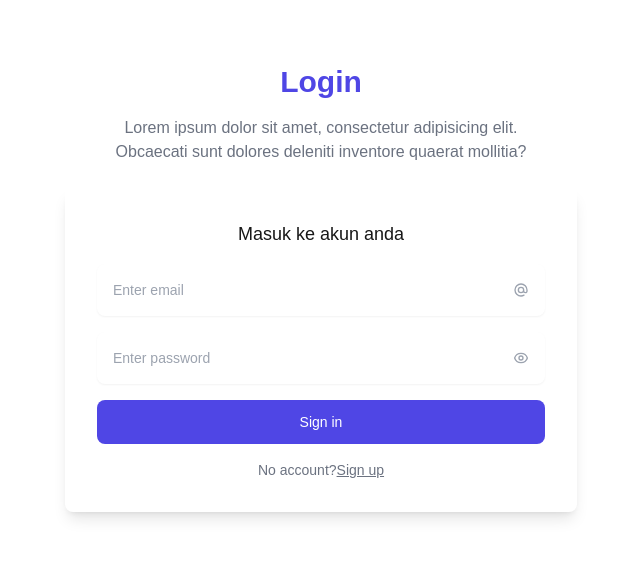
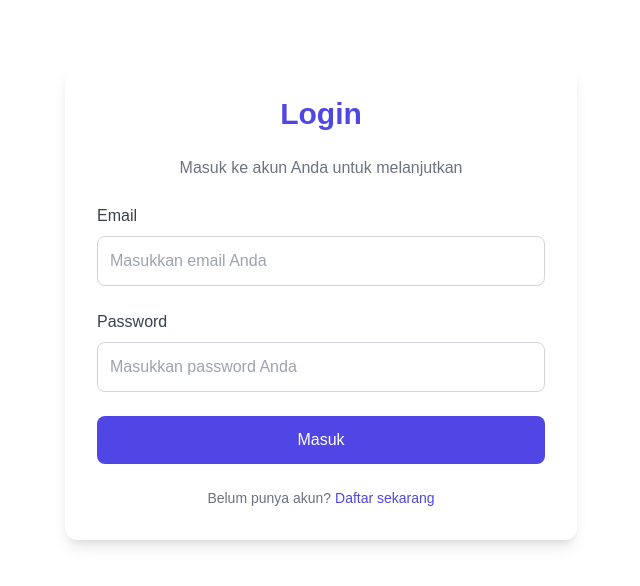
Before and after one commit to hambali-020608/erlcom-web, a Next.js app: page /login in a window 1280 px wide. Shown: the top 586 px of the page, without its empty margins (319-959 px from the left). Built offline with nearby package versions, Linux system fonts and the light colour scheme.

Commit message:
memodifikasi login, signup, card info, dan programs

```diff
--- a/src/app/login/page.jsx
+++ b/src/app/login/page.jsx
@@ -1,147 +1,101 @@
 'use client'
 
-import { useRouter } from "next/navigation"
-import { useState } from "react"
+import { useRouter } from "next/navigation";
+import { useState } from "react";
+import { motion } from "framer-motion";
 
+export default function Login() {
+  const router = useRouter();
+  const [formData, setFormData] = useState({
+    email: "",
+    password: "",
+  });
+  const [message, setMessage] = useState("");
+  const [error, setError] = useState("");
 
-export default function Login(){
-  const router = useRouter()
-  const [formData,setFormData]=useState({
-      email:'',
-      password:''
-  })
-
-  const [message,setMessage]= useState('')
-
-
-  function handleChange(e){
+  function handleChange(e) {
     setFormData({
       ...formData,
-          [e.target.name]:e.target.value
-      })
+      [e.target.name]: e.target.value,
+    });
   }
 
   async function handleSubmit(e) {
-      e.preventDefault()
-      const response = await fetch('/api/auth',{
-          method:'POST',
-          headers:{'Content-Type':'application/json'},
-          body:JSON.stringify(formData)
+    e.preventDefault();
+    setMessage("");
+    setError("");
 
-      })
+    const response = await fetch("/api/auth", {
+      method: "POST",
+      headers: { "Content-Type": "application/json" },
+      body: JSON.stringify(formData),
+    });
 
-      const data = await response.json()
-      if(data.status === 200){
-
-        setMessage(data.message)
-        router.push('/dashboard')
-        return  <div class="p-4 mb-4 text-sm text-green-800 rounded-lg bg-green-50 dark:bg-gray-800 dark:text-green-400" role="alert">
-        <span class="font-medium">{data.message}</span>
-      </div>
-
+    const data = await response.json();
+    if (data.status === 200) {
+      setMessage(data.message);
+      router.push("/dashboard");
+    } else {
+      setError("Email atau password salah");
+    }
   }
 
+  return (
+    <motion.div
+      initial={{ opacity: 0, y: -50 }}
+      animate={{ opacity: 1, y: 0 }}
+      transition={{ duration: 0.5 }}
+      className="mx-auto max-w-screen-xl px-4 py-16 sm:px-6 lg:px-8"
+    >
+      <div className="mx-auto max-w-lg bg-white p-8 rounded-xl shadow-lg space-y-6">
+        <h1 className="text-center text-3xl font-bold text-indigo-600">Login</h1>
+        <p className="text-center text-gray-500">Masuk ke akun Anda untuk melanjutkan</p>
 
-  }
+        {error && (
+          <motion.div
+            initial={{ opacity: 0 }}
+            animate={{ opacity: 1 }}
+            className="p-4 mb-4 text-sm text-red-800 bg-red-100 rounded-lg"
+          >
+            {error}
+          </motion.div>
+        )}
 
-    return(
-        <>
-<div className="mx-auto max-w-screen-xl px-4 py-16 sm:px-6 lg:px-8">
-  <div className="mx-auto max-w-lg">
-    <h1 className="text-center text-2xl font-bold text-indigo-600 sm:text-3xl">Login</h1>
-
-      <p className="mx-auto mt-4 max-w-md text-center text-gray-500">
-        Lorem ipsum dolor sit amet, consectetur adipisicing elit. Obcaecati sunt dolores deleniti
-        inventore quaerat mollitia?
-      </p>
-
-    <form onSubmit={handleSubmit} className="mb-0 mt-6 space-y-4 rounded-lg p-4 shadow-lg sm:p-6 lg:p-8">
-      <p className="text-center text-lg font-medium">Masuk ke akun anda</p>
-
+        <form onSubmit={handleSubmit} className="space-y-6">
           <div>
-        <label htmlFor="email" className="sr-only">Email</label>
-
-        <div className="relative">
+            <label htmlFor="email" className="text-gray-700 font-medium">Email</label>
             <input
               name="email"
               onChange={handleChange}
               type="email"
-            className="w-full rounded-lg border-gray-200 p-4 pe-12 text-sm shadow-sm"
-            placeholder="Enter email"
+              className="w-full rounded-lg border border-gray-300 p-3 mt-2 focus:ring-indigo-500 focus:border-indigo-500"
+              placeholder="Masukkan email Anda"
             />
-
-          <span className="absolute inset-y-0 end-0 grid place-content-center px-4">
-            <svg
-              xmlns="http://www.w3.org/2000/svg"
-              className="size-4 text-gray-400"
-              fill="none"
-              viewBox="0 0 24 24"
-              stroke="currentColor"
-            >
-              <path
-                strokeLinecap="round"
-                strokeLinejoin="round"
-                strokeWidth="2"
-                d="M16 12a4 4 0 10-8 0 4 4 0 008 0zm0 0v1.5a2.5 2.5 0 005 0V12a9 9 0 10-9 9m4.5-1.206a8.959 8.959 0 01-4.5 1.207"
-              />
-            </svg>
-          </span>
-        </div>
           </div>
 
           <div>
-        <label htmlFor="password" className="sr-only">Password</label>
-
-        <div className="relative">
+            <label htmlFor="password" className="text-gray-700 font-medium">Password</label>
             <input
               onChange={handleChange}
               name="password"
               type="password"
-            className="w-full rounded-lg border-gray-200 p-4 pe-12 text-sm shadow-sm"
-            placeholder="Enter password"
+              className="w-full rounded-lg border border-gray-300 p-3 mt-2 focus:ring-indigo-500 focus:border-indigo-500"
+              placeholder="Masukkan password Anda"
             />
-
-          <span className="absolute inset-y-0 end-0 grid place-content-center px-4">
-            <svg
-              xmlns="http://www.w3.org/2000/svg"
-              className="size-4 text-gray-400"
-              fill="none"
-              viewBox="0 0 24 24"
-              stroke="currentColor"
-            >
-              <path
-                strokeLinecap="round"
-                strokeLinejoin="round"
-                strokeWidth="2"
-                d="M15 12a3 3 0 11-6 0 3 3 0 016 0z"
-              />
-              <path
-                strokeLinecap="round"
-                strokeLinejoin="round"
-                strokeWidth="2"
-                d="M2.458 12C3.732 7.943 7.523 5 12 5c4.478 0 8.268 2.943 9.542 7-1.274 4.057-5.064 7-9.542 7-4.477 0-8.268-2.943-9.542-7z"
-              />
-            </svg>
-          </span>
-        </div>
           </div>
 
           <button
             type="submit"
-        className="block w-full rounded-lg bg-indigo-600 px-5 py-3 text-sm font-medium text-white"
+            className="w-full bg-indigo-600 hover:bg-indigo-700 transition text-white font-medium py-3 rounded-lg"
           >
-        Sign in
+            Masuk
           </button>
 
-      <p className="text-center text-sm text-gray-500">
-        No account?
-        <a className="underline" href="/sign-up">Sign up</a>
+          <p className="text-center text-gray-500 text-sm">
+            Belum punya akun? <a className="text-indigo-600 font-medium" href="/sign-up">Daftar sekarang</a>
           </p>
         </form>
       </div>
-</div>
-
-        </>
-
-    )
+    </motion.div>
+  );
 }
--- a/src/app/sign-up/page.jsx
+++ b/src/app/sign-up/page.jsx
@@ -1,169 +1,123 @@
 'use client'
 
-import { useRouter } from "next/navigation"
-import { useState } from "react"
-
+import { useRouter } from "next/navigation";
+import { useState } from "react";
+import { motion } from "framer-motion";
 
 export default function Register() {
-  const router = useRouter()
-  const [formData,setFormData]=useState({
-      name:'',
-      email:'',
-      password:'',
+  const router = useRouter();
+  const [formData, setFormData] = useState({
+    name: "",
+    email: "",
+    password: "",
+  });
+  const [message, setMessage] = useState("");
+  const [error, setError] = useState("");
 
-  })
-
-  const handleChange =(e)=>{
+  function handleChange(e) {
     setFormData({
       ...formData,
-          [e.target.name]:e.target.value
-      })
-
+      [e.target.name]: e.target.value,
+    });
   }
 
-  const handleSubmit = async (e)=>{
+  async function handleSubmit(e) {
+    e.preventDefault();
+    setMessage("");
+    setError("");
 
-      e.preventDefault()
-      const response = await fetch('/api/sign-up',{
-          method:'POST',
-          headers: {'Content-Type':'application/json'},
-          body: JSON.stringify(formData)
-      })
-      const data = await response.json()
-      if(data.status == 200){
-          router.push('/login')
+    const response = await fetch("/api/sign-up", {
+      method: "POST",
+      headers: { "Content-Type": "application/json" },
+      body: JSON.stringify(formData),
+    });
 
+    const data = await response.json();
+    if (data.status === 200) {
+      setMessage("Pendaftaran berhasil! Mengarahkan ke halaman login...");
+      setTimeout(() => router.push("/login"), 2000);
+    } else {
+      setError("Terjadi kesalahan, silakan coba lagi.");
+    }
   }
 
-  }
+  return (
+    <motion.div
+      initial={{ opacity: 0, y: -50 }}
+      animate={{ opacity: 1, y: 0 }}
+      transition={{ duration: 0.5 }}
+      className="mx-auto max-w-screen-xl px-4 py-16 sm:px-6 lg:px-8 bg-gradient-to-r from-indigo-600 to-blue-500 min-h-screen flex items-center justify-center"
+    >
+      <div className="max-w-lg bg-white p-12 rounded-3xl shadow-2xl space-y-6 border border-gray-300">
+        <h1 className="text-center text-5xl font-extrabold text-blue-700">Buat Akun</h1>
+        <p className="text-center text-gray-500 text-lg">Gabung sekarang dan nikmati pengalaman terbaik!</p>
 
-    return(
-        <>
+        {error && (
+          <motion.div
+            initial={{ opacity: 0 }}
+            animate={{ opacity: 1 }}
+            className="p-4 mb-4 text-sm text-red-800 bg-red-100 rounded-lg"
+          >
+            {error}
+          </motion.div>
+        )}
 
-<section className="bg-white">
-  <div className="lg:grid lg:min-h-screen lg:grid-cols-12">
-    <section className="relative flex h-32 items-end bg-gray-900 lg:col-span-5 lg:h-full xl:col-span-6">
-      <img
-        alt=""
-        src="https://images.unsplash.com/photo-1617195737496-bc30194e3a19?ixlib=rb-1.2.1&ixid=MnwxMjA3fDB8MHxwaG90by1wYWdlfHx8fGVufDB8fHx8&auto=format&fit=crop&w=870&q=80"
-        className="absolute inset-0 h-full w-full object-cover opacity-80"
-      />
+        {message && (
+          <motion.div
+            initial={{ opacity: 0 }}
+            animate={{ opacity: 1 }}
+            className="p-4 mb-4 text-sm text-green-800 bg-green-100 rounded-lg"
+          >
+            {message}
+          </motion.div>
+        )}
 
-      <div className="hidden lg:relative lg:block lg:p-12">
-        <a className="block text-white" href="#">
-          <span className="sr-only">Home</span>
-          <img src="/images/logo/Erl.png" className="w-24" alt="" />
-          </a>
-
-        <h2 className="mt-6 text-2xl font-bold text-white sm:text-3xl md:text-4xl">
-          Welcome to ErlCom
-        </h2>
-
-        <p className="mt-4 leading-relaxed text-white/90">
-          Lorem, ipsum dolor sit amet consectetur adipisicing elit. Eligendi nam dolorum aliquam,
-          quibusdam aperiam voluptatum.
-        </p>
-      </div>
-    </section>
-
-    <main
-      className="flex items-center justify-center px-8 py-8 sm:px-12 lg:col-span-7 lg:px-16 lg:py-12 xl:col-span-6"
-    >
-      <div className="max-w-xl lg:max-w-3xl">
-        <div className="relative -mt-16 block lg:hidden">
-          <a
-            className="inline-flex size-16 items-center justify-center rounded-full bg-white text-blue-600 sm:size-20"
-            href="#"
-          >
-     <img src="/images/logo/Erl.png" className="w-24" alt="" />
-
-          </a>
-
-          <h1 className="mt-2 text-2xl font-bold text-gray-900 sm:text-3xl md:text-4xl">
-            Welcome To ErlCom
-          </h1>
-
-          <p className="mt-4 leading-relaxed text-gray-500">
-            Lorem, ipsum dolor sit amet consectetur adipisicing elit. Eligendi nam dolorum aliquam,
-            quibusdam aperiam voluptatum.
-          </p>
-        </div>
-
-        <form onSubmit={handleSubmit} method="POST" className="mt-8 grid grid-cols-6 gap-6">
-          <div className="col-span-6 sm:col-span-3">
-            <label  htmlFor="name" className="block text-sm font-medium text-gray-700">
-              Name
-            </label>
+        <form onSubmit={handleSubmit} className="space-y-6">
+          <div>
+            <label htmlFor="name" className="text-gray-600 font-medium">Nama Lengkap</label>
             <input
+              name="name"
+              onChange={handleChange}
               type="text"
-              onChange={handleChange}
-              id="name"
-              name="name"
-              className="mt-1 w-full rounded-md border-gray-200 bg-white text-sm text-gray-700 shadow-sm"
+              className="w-full rounded-lg border border-gray-300 p-4 mt-2 focus:ring-blue-500 focus:border-blue-500"
+              placeholder="Masukkan nama lengkap Anda"
             />
           </div>
 
-          <div className="col-span-6">
-            <label htmlFor="Email" className="block text-sm font-medium text-gray-700"> Email </label>
-
+          <div>
+            <label htmlFor="email" className="text-gray-600 font-medium">Email</label>
             <input
-              type="email"
-              id="Email"
               name="email"
               onChange={handleChange}
-              className="mt-1 w-full rounded-md border-gray-200 bg-white text-sm text-gray-700 shadow-sm"
+              type="email"
+              className="w-full rounded-lg border border-gray-300 p-4 mt-2 focus:ring-blue-500 focus:border-blue-500"
+              placeholder="Masukkan email Anda"
             />
           </div>
 
-          <div className="col-span-6 sm:col-span-3">
-            <label htmlFor="Password" className="block text-sm font-medium text-gray-700"> Password </label>
-
+          <div>
+            <label htmlFor="password" className="text-gray-600 font-medium">Password</label>
             <input
               onChange={handleChange}
+              name="password"
               type="password"
-              id="Password"
-              name="password"
-              className="mt-1 w-full rounded-md border-gray-200 bg-white text-sm text-gray-700 shadow-sm"
+              className="w-full rounded-lg border border-gray-300 p-4 mt-2 focus:ring-blue-500 focus:border-blue-500"
+              placeholder="Masukkan password Anda"
             />
           </div>
 
-          <div className="col-span-6">
-            <label htmlFor="MarketingAccept" className="flex gap-4">
-
-              <span className="text-sm text-gray-700">
-                I want to receive emails about events, product updates and company announcements.
-              </span>
-            </label>
-          </div>
-
-          <div className="col-span-6">
-            <p className="text-sm text-gray-500">
-              By creating an account, you agree to our
-              <a href="#" className="text-gray-700 underline"> terms and conditions </a>
-              and
-              <a href="#" className="text-gray-700 underline">privacy policy</a>.
-            </p>
-          </div>
-
-          <div className="col-span-6 sm:flex sm:items-center sm:gap-4">
           <button
-              className="inline-block shrink-0 rounded-md border border-blue-600 bg-blue-600 px-12 py-3 text-sm font-medium text-white transition hover:bg-transparent hover:text-blue-600 focus:outline-none focus:ring active:text-blue-500"
+            type="submit"
+            className="w-full bg-blue-600 hover:bg-blue-700 transition text-white font-bold py-4 rounded-lg text-lg shadow-md"
           >
-              Create an account
+            Daftar Sekarang
           </button>
 
-            <p className="mt-4 text-sm text-gray-500 sm:mt-0">
-              Already have an account?
-              <a href="#" className="text-gray-700 underline">Log in</a>.
+          <p className="text-center text-gray-500 text-sm">
+            Sudah punya akun? <a className="text-blue-600 font-semibold" href="/login">Masuk di sini</a>
           </p>
-          </div>
         </form>
       </div>
-    </main>
-  </div>
-</section>
-
-        </>
-    )
-
+    </motion.div>
+  );
 }
--- a/src/components/section/information/card.jsx
+++ b/src/components/section/information/card.jsx
@@ -1,13 +1,25 @@
-export default function Card({title,textButton,aos}) {
-    return(
-        <div className="card bg-base-100 w-96 shadow-xl" data-aos={aos}>
-        <div className="card-body items-center text-center">
-          <h2 className="card-title mb-2">{title}</h2>
-          <div className="card-actions justify-center">
-            <button className="btn btn-primary">{textButton}</button>
-          </div>
+'use client'
+import { motion } from "framer-motion";
+
+export default function Card({ title, textButton, aos }) {
+  return (
+    <motion.div
+      className="card w-96 shadow-xl bg-gradient-to-r from-blue-500 to-purple-600 text-white p-6 rounded-xl "
+
+      initial={{ opacity: 0, scale: 0.8 }}
+      animate={{ opacity: 1, scale: 1 }}
+      transition={{ duration: 0.6 }}
+      whileHover={{ scale: 1.05 }}
+    >
+      <div className="card-body ">
+        <h2 className=" text-2xl font-bold mb-3 text-center">{title}</h2>
+        <div className="card-actions justify-center">
+          <button className="px-5 py-2 bg-white text-blue-600 font-semibold rounded-lg shadow-md hover:bg-gray-200 transition flex items-center gap-2">
+            {textButton}
+            <span className="material-icons"></span>
+          </button>
         </div>
       </div>
-    )
-
+    </motion.div>
+  );
 }
--- a/src/components/section/information/index.jsx
+++ b/src/components/section/information/index.jsx
@@ -1,16 +1,13 @@
-import Card from './card'
-
-export default function Information(){
-    return(
-        <section className='mt-20 mb-20 '>
-            <h1 className="text-2xl text-blue-600 text-center mb-10">Biaya Pendaftaran Kursus</h1>
-            <div className="flex gap-10 justify-center ">
-
-<Card title="Brosur Pendaftaran" textButton="Tampilkan" aos="flip-up"/>
-<Card title="Biaya Pendaftaran" textButton="Lihat Biaya" aos="flip-up" />
-<Card title="Hubungi Support" textButton="Hubungi" aos="flip-up"/>
-
-</div>
-        </section>
-    )
-}
+import Card from "./card";
+export default function Information() {
+    return (
+      <section className="mt-20 mb-20 bg-gray-100 py-16 px-6 rounded-lg shadow-lg">
+        <h1 className="text-3xl text-blue-600 text-center font-bold mb-12">Biaya Pendaftaran Kursus</h1>
+        <div className="flex flex-wrap gap-10 justify-center">
+          <Card title="Brosur Pendaftaran" textButton="Tampilkan" aos="flip-up" />
+          <Card title="Biaya Pendaftaran" textButton="Lihat Biaya" aos="flip-up" />
+          <Card title="Hubungi Support" textButton="Hubungi" aos="flip-up" />
+        </div>
+      </section>
+    );
+  }
--- a/src/components/section/programs/index.jsx
+++ b/src/components/section/programs/index.jsx
@@ -1,45 +1,60 @@
+'use client'
+import { motion } from "framer-motion";
+
 export default function Programs() {
-    return(
-        <>
-        <section className="mt-20">
-            <h1 className="text-center text-5xl font-bold" data-aos="zoom-out-down">Program Kami</h1>
-            <div className="flex justify-center gap-6 mt-10">
-
-            <div className="card bg-base-100 image-full w-96 shadow-xl" data-aos="flip-right">
-  <figure>
-    <img
-      src="https://applexgen.com/wp-content/uploads/2020/04/Ahora-puede-descargar-el-paquete-de-Microsoft-Office-para-su.jpg"
-      alt="Shoes" />
-  </figure>
-  <div className="card-body">
-    <h2 className="card-title">Microsoft Office</h2>
-    <p>Lorem ipsum dolor sit amet consectetur adipisicing elit. Soluta voluptatem </p>
-    <div className="card-actions justify-end">
-      <button className="btn btn-primary">Detail Kelas</button>
-    </div>
-  </div>
-</div>
-
-<div className="card bg-base-100 image-full w-96 shadow-xl" data-aos="flip-left">
-  <figure>
-    <img
-      src="https://tse4.mm.bing.net/th?id=OIP.1VruEeZhi6CIQ-aCsuFDegHaEz&pid=Api&P=0&h=180"
-      alt="Shoes" />
-  </figure>
-  <div className="card-body">
-    <h2 className="card-title">Desain Grafis</h2>
-    <p>Lorem ipsum dolor sit amet consectetur adipisicing elit. Soluta voluptatem</p>
-    <div className="card-actions justify-end">
-      <button className="btn btn-primary">Buy Now</button>
-    </div>
-  </div>
-</div>
-
-
+  return (
+    <motion.section
+      className="mt-20 px-6"
+      initial={{ opacity: 0, y: 50 }}
+      animate={{ opacity: 1, y: 0 }}
+      exit={{ opacity: 0, y: 50 }}
+      transition={{ duration: 0.8 }}
+    >
+      <h1
+        className="text-center text-5xl font-bold text-gray-900"
+        data-aos="zoom-out-down"
+      >
+        Program Kami
+      </h1>
+      <div className="flex flex-wrap justify-center gap-8 mt-10">
+        {[
+          {
+            title: "Microsoft Office",
+            image: "https://applexgen.com/wp-content/uploads/2020/04/Ahora-puede-descargar-el-paquete-de-Microsoft-Office-para-su.jpg",
+            description: "Pelajari Microsoft Office secara mendalam untuk meningkatkan produktivitas kerja.",
+          },
+          {
+            title: "Desain Grafis",
+            image: "https://tse4.mm.bing.net/th?id=OIP.1VruEeZhi6CIQ-aCsuFDegHaEz&pid=Api&P=0&h=180",
+            description: "Kuasi desain grafis dengan tools profesional seperti Photoshop dan Illustrator.",
+          }
+        ].map((program, index) => (
+          <motion.div
+            key={index}
+            className="relative w-96 rounded-lg overflow-hidden shadow-xl cursor-pointer"
+            whileHover={{ scale: 1.05 }}
+            whileTap={{ scale: 0.95 }}
+            initial={{ opacity: 0, y: 50 }}
+            animate={{ opacity: 1, y: 0 }}
+            exit={{ opacity: 0, y: -50 }}
+            transition={{ duration: 0.6, ease: "easeOut" }}
+          >
+            <img
+              src={program.image}
+              alt={program.title}
+              className="w-full h-60 object-cover brightness-75 hover:brightness-100 transition duration-300"
+            />
+            <div className="absolute inset-0 bg-gradient-to-t from-black to-transparent opacity-80"></div>
+            <div className="absolute bottom-5 left-5 text-white">
+              <h2 className="text-2xl font-bold">{program.title}</h2>
+              <p className="mt-2 text-sm">{program.description}</p>
+              <button className="mt-4 px-4 py-2 bg-blue-500 hover:bg-blue-600 text-white rounded-md shadow-md transition">
+                Detail Kelas
+              </button>
             </div>
-        </section>
-
-        </>
-    )
-
+          </motion.div>
+        ))}
+      </div>
+    </motion.section>
+  );
 }
```
Lines whose indentation alone changed are shown as unchanged.
